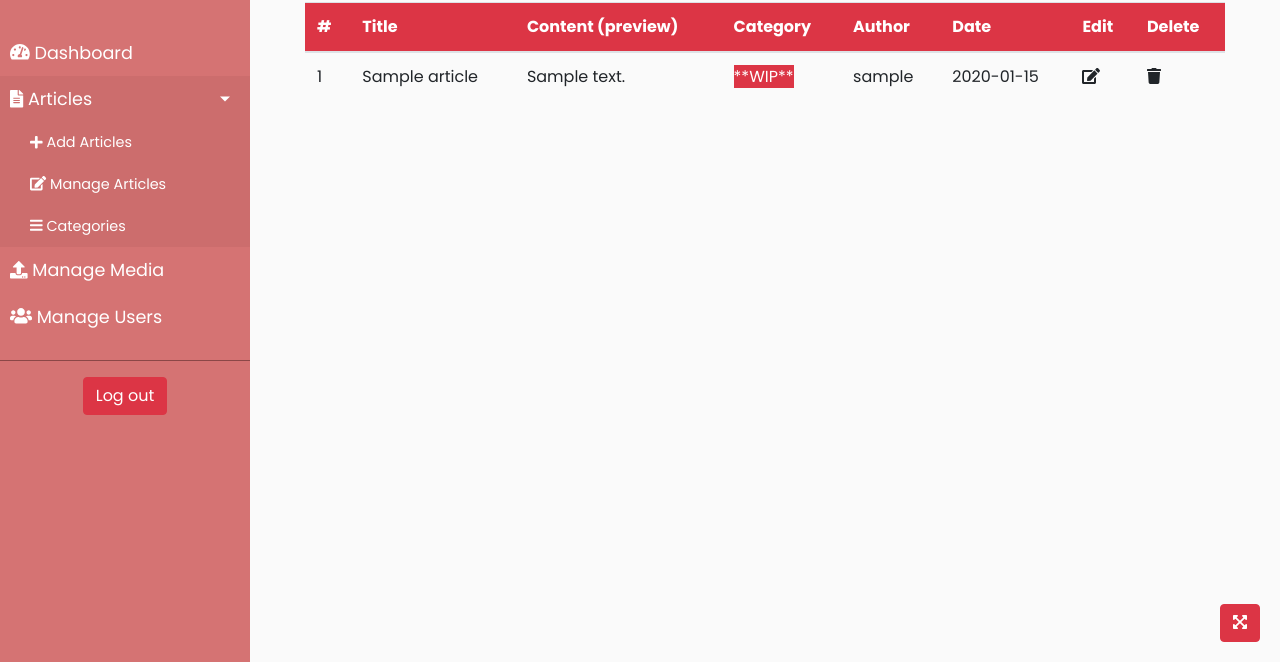
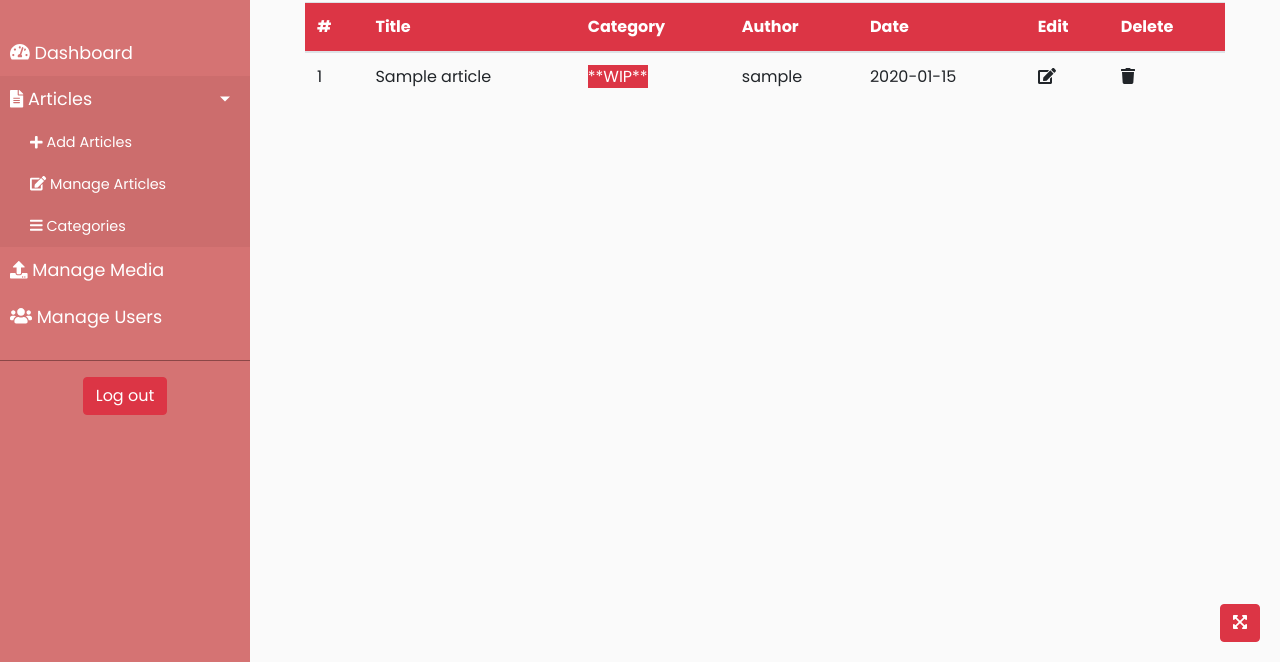
Before and after one commit to scalajeremy/blog-php, a PHP site: template src/View/admin/adm_articles.twig in a window 1280 px wide. Shown: the part 138-800 px from the top of the page. Run offline with PHP 8.4, Linux system fonts and the light colour scheme; the template is opened without the code that fills it: most values are stand-ins (such as "Sample title", 1, 10 or a date in 2020); some libraries are stand-ins or nearby versions.

Commit message:
no more content preview

```diff
--- a/public/css/admin.css
+++ b/public/css/admin.css
@@ -9,6 +9,10 @@ body {
   width: 40%;
   padding: 50px;
   text-align: center; }
+
+.ckeditor_show_content {
+  text-overflow: ellipsis;
+  width: 1000px; }
 
 #media {
   position: relative;
--- a/src/View/admin/adm_articles.twig
+++ b/src/View/admin/adm_articles.twig
@@ -8,7 +8,7 @@
       <tr>
         <th scope="col">#</th>
         <th scope="col">Title</th>
-        <th scope="col">Content (preview)</th>
+        <!-- <th scope="col">Content (preview)</th> -->
         <th scope="col">Category</th>
         <th scope="col">Author</th>
         <th scope="col">Date</th>
@@ -22,7 +22,7 @@
       <tr>
         <td>{{ i }}</td>
         <td>{{ article['title'] }}</td>
-        <td class="ckeditor_show_content">{{ article['content']|length > 50 ? article['content']|slice(0, 100)~"..." :article['content'] }}</td>
+        <!-- <td class="ckeditor_show_content">{{ article['content']|length > 50 ? article['content']|slice(0, 100)~"..." :article['content'] }}</td> -->
         <td><span class="bg-danger text-white">**WIP**</span></td>
         <td>{{ article['username'] }}</td>
         <td>{{ article['date_publication']|slice(0, 10) }}</td>
--- a/src/scss/admin.scss
+++ b/src/scss/admin.scss
@@ -23,7 +23,8 @@ body{
 }
 
 .ckeditor_show_content{
-
+  text-overflow: ellipsis;
+  width: 1000px;
 }
 
 #media {
```
